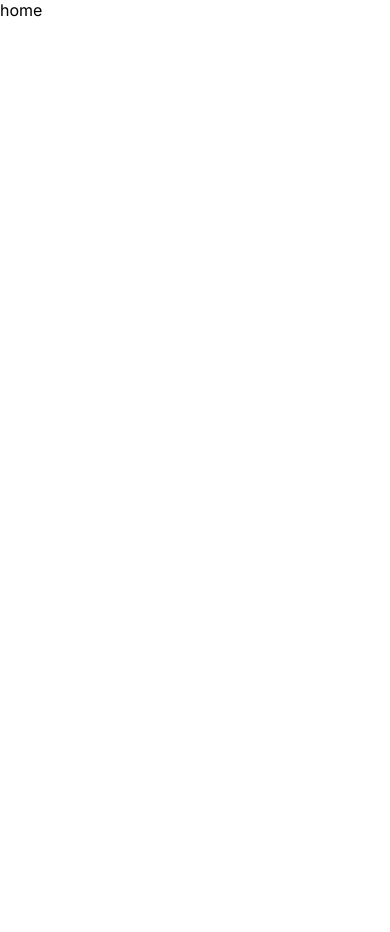
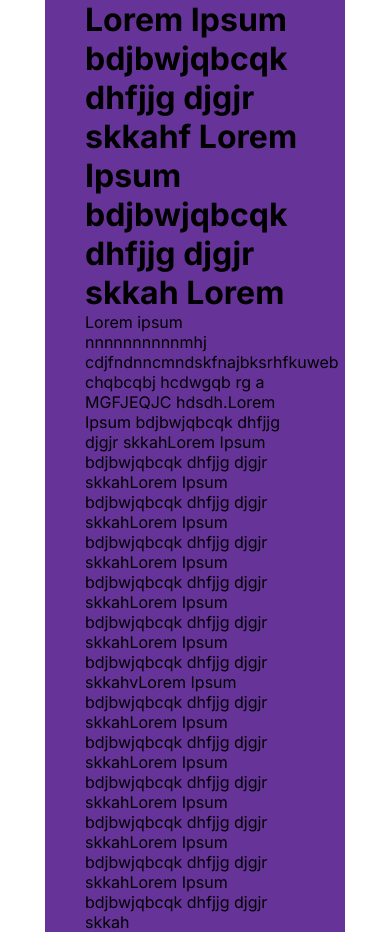
Before and after one commit to FathimaHamna/Blog-App, a Next.js app: page / in a window 390 px wide. Before the commit the page ends 844 px from the top, so only its background shows below. Built offline with nearby package versions, Linux system fonts and the light colour scheme.

Commit message:
responsive layout

```diff
--- a/src/app/globals.css
+++ b/src/app/globals.css
@@ -26,3 +26,45 @@ a{
     background-color: var(--bg);
     color: var(--textColor);
 }
+
+.wrapper{
+    max-width: 1000px;
+    margin-left: auto;
+    margin-right: auto;
+    background-color: rebeccapurple;
+    padding-left: 80px;
+    padding-right: 80px;
+
+}
+
+@media screen and (max-width: 1000px) {
+
+    .wrapper{
+        max-width: 900px;
+    }
+}
+
+
+@media screen and (max-width: 920px) {
+
+    .wrapper{
+        max-width: 768px;
+    }
+}
+
+@media screen and (max-width: 768px) {
+
+    .wrapper{
+        max-width: 500px;
+        padding-left: 40px;
+        padding-right: 40px;
+    }
+}
+
+
+@media screen and (max-width: 500px) {
+
+    .wrapper{
+        max-width: 300px;
+    }
+}
--- a/src/app/page.jsx
+++ b/src/app/page.jsx
@@ -4,5 +4,7 @@ import styles from "./homepage.module.css";
 export default function Home() {
   return <div>
     <Link href="/">
-    home</Link></div>;
+    <h1>Lorem Ipsum bdjbwjqbcqk dhfjjg djgjr skkahf Lorem Ipsum bdjbwjqbcqk dhfjjg djgjr skkah Lorem</h1>
+    Lorem ipsum nnnnnnnnnnmhj cdjfndnncmndskfnajbksrhfkuweb chqbcqbj hcdwgqb  rg a MGFJEQJC  hdsdh.Lorem Ipsum bdjbwjqbcqk dhfjjg djgjr skkahLorem Ipsum bdjbwjqbcqk dhfjjg djgjr skkahLorem Ipsum bdjbwjqbcqk dhfjjg djgjr skkahLorem Ipsum bdjbwjqbcqk dhfjjg djgjr skkahLorem Ipsum bdjbwjqbcqk dhfjjg djgjr skkahLorem Ipsum bdjbwjqbcqk dhfjjg djgjr skkahLorem Ipsum bdjbwjqbcqk dhfjjg djgjr skkahvLorem Ipsum bdjbwjqbcqk dhfjjg djgjr skkahLorem Ipsum bdjbwjqbcqk dhfjjg djgjr skkahLorem Ipsum bdjbwjqbcqk dhfjjg djgjr skkahLorem Ipsum bdjbwjqbcqk dhfjjg djgjr skkahLorem Ipsum bdjbwjqbcqk dhfjjg djgjr skkahLorem Ipsum bdjbwjqbcqk dhfjjg djgjr skkah</Link>
+    </div>;
 }
```
